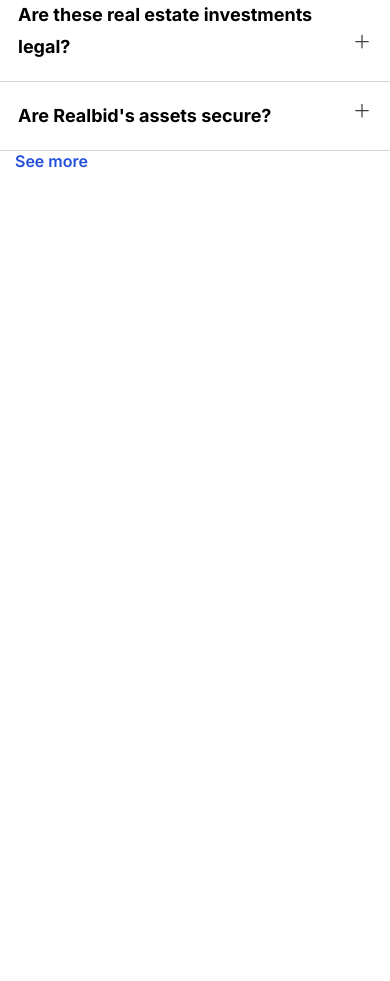
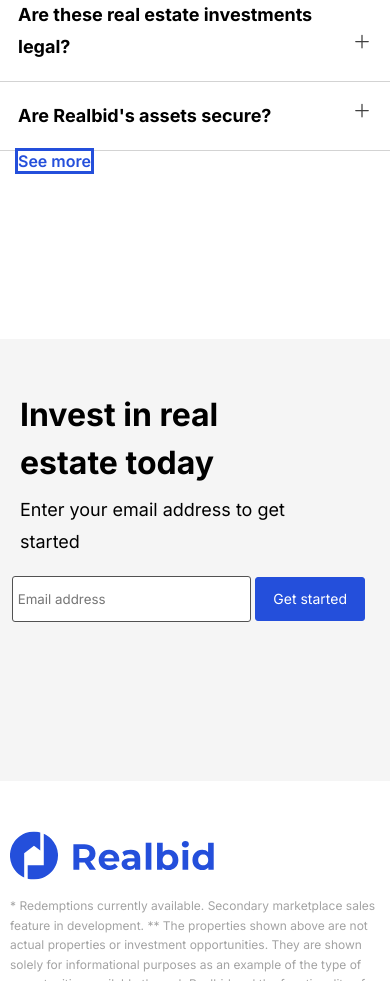
Before and after one commit to bcharles890/Victoria-project-1, a plain HTML site: page index.html in a window 390 px wide. Shown: the part 8800-9781 px from the top of the page. Drawn offline with nearby package versions, Linux system fonts and the light colour scheme.

Commit message:
section 9 and 10 mobile styles completed

```diff
--- a/index.html
+++ b/index.html
@@ -237,11 +237,39 @@
         <br>
         <a href="">See more</a>
 
+    </section>
+    <section id="section9">
+        <h3>Invest in real <br> estate today</h3>
+        <p>Enter your email address to get <br> started</p>
+
+        <span>
+            <input type="email" name="" id="" class="email-address" placeholder="Email address">
+            <button type="button" class="start-trading-btn">Get started</button>
+        </span>
+    </section>
+
+    <section id="section10">
+        <img src="/images/footer-logo.svg" alt="">
+        <p>* Redemptions currently available. Secondary marketplace sales feature in development.
+        ** The properties shown above are not actual properties or investment opportunities. They are shown solely for informational purposes as an example of the type of opportunities available through Realbid and the functionality of our platform. Any relation of any property above to an actual Realbid opportunity is purely coincidental and not intended as an advertisement of any actual opportunity or as an offer to purchase or sell securities or a solicitation of any securities transaction.</p>
+
+        <p>Realbid, LLC and its affiliates (collectively, "Realbid") operate a website at realbid.com (the "website"). By accessing the website, you agree to be bound by the Terms of Service and Privacy Policy. Neither Realbid, LLC nor any of its affiliates is a registered broker-dealer or investment advisor. Realbid does not give investment advice, endorsements or recommendations. The information contained on the website is provided for informational and discussion purposes only. No communication by Realbid, through the website or any other medium, should be construed or is intended to be a recommendation to purchase, sell or hold any security or otherwise to be investment, tax, financial, accounting, legal, regulatory or compliance advice. Nothing on the website is intended as an offer to purchase or sell securities or a solicitation of any securities transaction.</p>
+
+         <p>All investments identified on the website ("Investments") are speculative and involve a high degree of risk. Investments are available only to accredited investors, and suitable only to those who understand and are willing and able to bear such risks. You should not invest if you cannot hold an Investments for the long-term or afford to lose your entire investment. You alone are responsible for determining whether any Investments is appropriate for you. Before investing you should conduct your own investigation and analysis, including to (1) carefully evaluate the merits, risks and uncertainties associated with the Investments, (2) carefully consider your investment objectives, financial circumstances and risk tolerance and (3) consult with your investment, tax, financial and legal advisors.</p>
+
+            <p>Neither the Securities and Exchange Commission nor any other securities commission or regulatory authority has recommended or approved any Investment or the accuracy or completeness of any of the information or materials provided by or through the website. Realbid does not make any representation or warranty to any prospective investor regarding the legality of investing in any Investment. Investments with Realbid are not bank deposits (and thus not insured), are not guaranteed by Realbid or any other party, and may lose value.</p>
+
+            <p>Any financial projections, targeted returns, or other statements on the website that are not historical facts are only estimated predictions and opinions about future events, are hypothetical and are not based on actual results. Such forward-looking statements are inherently uncertain, and actual events or result may differ materially. In evaluating these statements, prospective investors should specifically consider various factors, including the risks outlined in the Disclosures, all of which are beyond the control of Realbid, and many of which are beyond the control of the property's sponsor and management. Realbid cannot guarantee any level of future performance or results of an Investment, and prospective investors must not unduly rely on such forward-looking statements in making their investment decisions.</p>
+
+            <p>Information on the website concerning investments, including calculations, historical performance, metrics and information regarding properties, markets, sponsors and management, has been secured from third-party sources Realbid believes to be reliable, but we have not independently verified or audited any of such information, and make no representations or warranties as to the accuracy or completeness thereof and accept no liability therefor. Past performance is not a guarantee of future results. Links to third-party sites, or reproduction of third-party materials, does not constitute an approval or endorsement by Realbid of the linked or reproduced content. The Site provides preliminary and general information about the Securities and is intended for initial reference purposes only. It summarizes and compiles some, but not all, of the applicable information. Any summaries of documents on the Site are qualified in their entirety by such documents.</p>
 
 
 
 
-    </section>
+
+
+
+        </section>
 
 
 
--- a/style.css
+++ b/style.css
@@ -5,7 +5,7 @@ body{
     margin: 0;
     padding: 0;
     box-sizing: border-box;
-    height: 1500vh;
+    height: 1800vh;
 }
 
 *{
@@ -378,12 +378,54 @@ color: #404040;
     transition: max-height 0.2s ease-out;
 }
 
+
+
 #section8>a{
     margin-left: 15px;
-    padding-top: 20px;
     color: #244FDB;
     font-weight: 600;
     text-decoration: none;
+    border: solid;
+}
+
+
+#section9{
+    background-color: whitesmoke;
+    height: 50vh;
+    margin-top: 20vh;
+    padding-top: 20px;
+}
+
+#section9>h3{
+    font-size: 32px;
+    line-height: 48px;
+    margin-left: 20px;
+
+}
+
+#section9>p{
+    font-size: 18px;
+    line-height: 32px;
+    margin-top: -25px;
+    margin-left: 20px;
+
+}
+
+#section10{
+
+}
+
+#section10>img{
+    margin-top: 50px;
+    margin-left: 10px;
+}
+
+#section10>p{
+    margin-left: 10px;
+    color: #A3A3A3;
+    font-size: 12px;
+    line-height: 19.5px;
+
 }
 
 
```
Also changed, not shown: images/footer-logo.svg (added).
